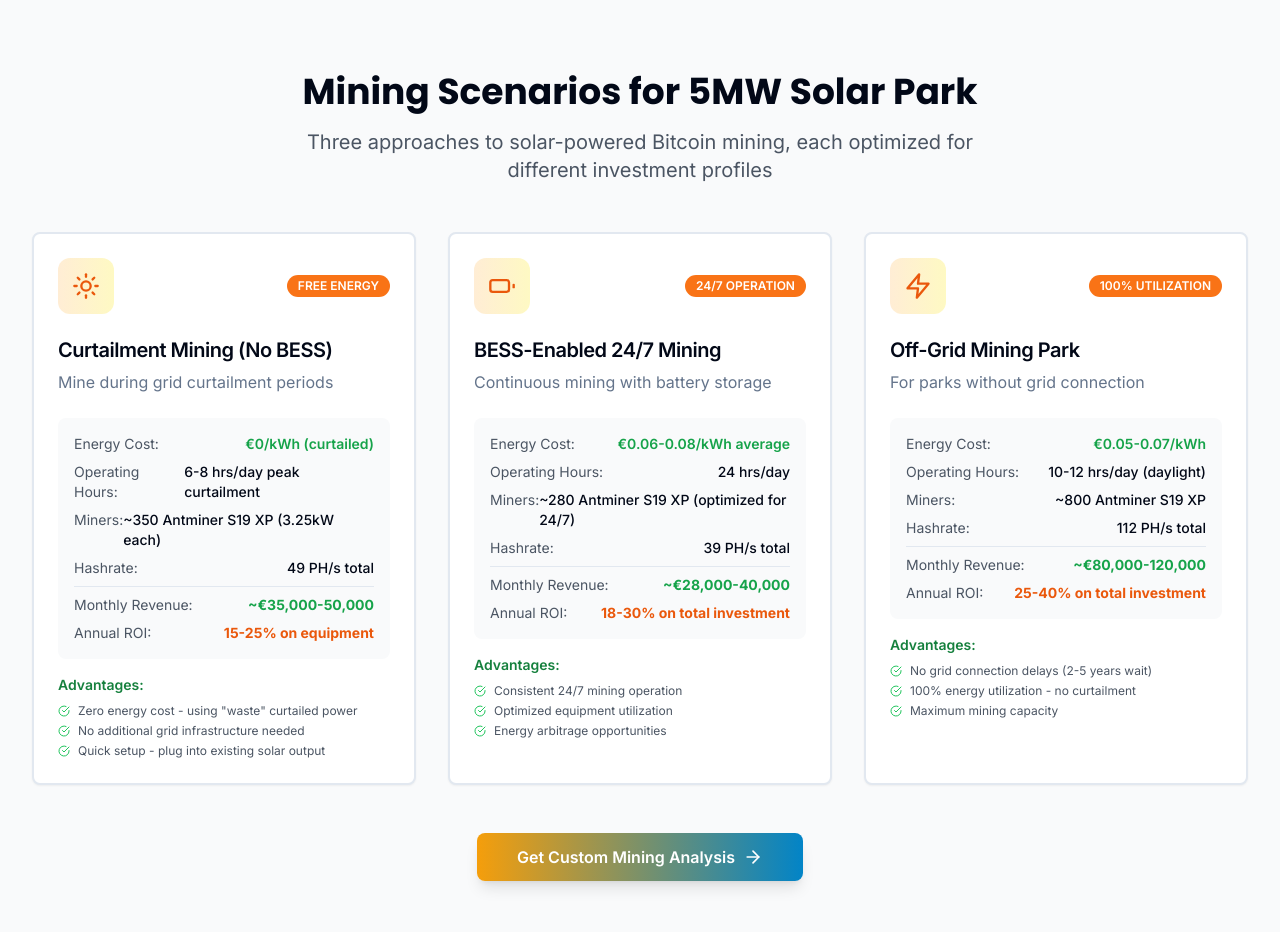
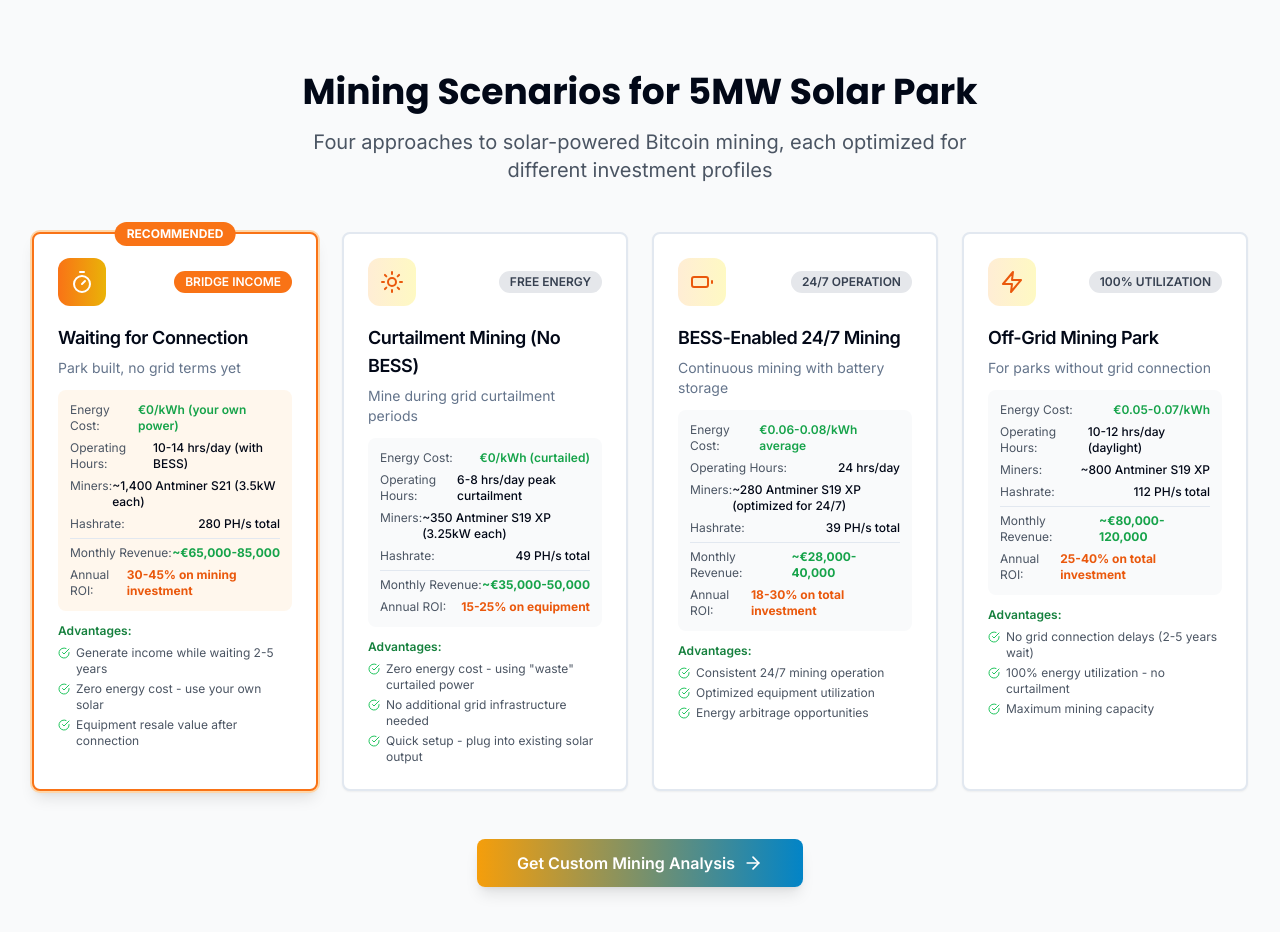
Before and after one commit to alexandersign/solarfarms-cy, a Next.js app: page /crypto/solar-mining in a window 1280 px wide. Shown: the part 4820-5752 px from the top of the page. Built offline with nearby package versions, Linux system fonts and the light colour scheme; no server answers.

Commit message:
Add 'Waiting for Connection' as fourth mining scenario with featured styling

```diff
--- a/app/(marketing)/crypto/solar-mining/page.tsx
+++ b/app/(marketing)/crypto/solar-mining/page.tsx
@@ -74,10 +74,38 @@
 
 const miningScenarios = [
   {
+    title: 'Waiting for Connection',
+    subtitle: 'Park built, no grid terms yet',
+    icon: Timer,
+    highlight: 'BRIDGE INCOME',
+    featured: true,
+    economics: {
+      energyCost: '€0/kWh (your own power)',
+      operatingHours: '10-14 hrs/day (with BESS)',
+      annualEnergy: '~8,000 MWh (full output)',
+      miners: '~1,400 Antminer S21 (3.5kW each)',
+      hashrate: '280 PH/s total',
+      monthlyRevenue: '~€65,000-85,000',
+      annualROI: '30-45% on mining investment'
+    },
+    pros: [
+      'Generate income while waiting 2-5 years',
+      'Zero energy cost - use your own solar',
+      'Equipment resale value after connection',
+      'Cover O&M costs during idle period'
+    ],
+    cons: [
+      'Mining equipment investment required',
+      'Need containerized mining setup',
+      'Transition to grid when connected'
+    ]
+  },
+  {
     title: 'Curtailment Mining (No BESS)',
     subtitle: 'Mine during grid curtailment periods',
     icon: Sun,
     highlight: 'FREE ENERGY',
+    featured: false,
     economics: {
       energyCost: '€0/kWh (curtailed)',
       operatingHours: '6-8 hrs/day peak curtailment',
@@ -104,6 +132,7 @@
     subtitle: 'Continuous mining with battery storage',
     icon: Battery,
     highlight: '24/7 OPERATION',
+    featured: false,
     economics: {
       energyCost: '€0.06-0.08/kWh average',
       operatingHours: '24 hrs/day',
@@ -130,6 +159,7 @@
     subtitle: 'For parks without grid connection',
     icon: Zap,
     highlight: '100% UTILIZATION',
+    featured: false,
     economics: {
       energyCost: '€0.05-0.07/kWh',
       operatingHours: '10-12 hrs/day (daylight)',
@@ -726,26 +756,44 @@
               Mining Scenarios for 5MW Solar Park
             </h2>
             <p className="text-xl text-gray-600 max-w-2xl mx-auto">
-              Three approaches to solar-powered Bitcoin mining, each optimized for different investment profiles
+              Four approaches to solar-powered Bitcoin mining, each optimized for different investment profiles
             </p>
           </div>
 
-          <div className="grid lg:grid-cols-3 gap-8">
+          <div className="grid md:grid-cols-2 xl:grid-cols-4 gap-6">
             {miningScenarios.map((scenario) => (
-              <Card key={scenario.title} className="hover:shadow-xl transition-all duration-300 border-2">
-                <CardHeader>
-                  <div className="flex items-center justify-between mb-4">
-                    <div className="w-14 h-14 bg-gradient-to-r from-orange-100 to-yellow-100 rounded-xl flex items-center justify-center">
-                      <scenario.icon className="w-7 h-7 text-orange-600" />
+              <Card
+                key={scenario.title}
+                className={`hover:shadow-xl transition-all duration-300 ${
+                  scenario.featured
+                    ? 'border-2 border-orange-500 ring-2 ring-orange-200 shadow-lg relative'
+                    : 'border-2'
+                }`}
+              >
+                {scenario.featured && (
+                  <div className="absolute -top-3 left-1/2 -translate-x-1/2 bg-orange-500 text-white text-xs font-bold px-3 py-1 rounded-full">
+                    RECOMMENDED
+                  </div>
+                )}
+                <CardHeader className="pb-3">
+                  <div className="flex items-center justify-between mb-3">
+                    <div className={`w-12 h-12 rounded-xl flex items-center justify-center ${
+                      scenario.featured
+                        ? 'bg-gradient-to-r from-orange-500 to-yellow-500'
+                        : 'bg-gradient-to-r from-orange-100 to-yellow-100'
+                    }`}>
+                      <scenario.icon className={`w-6 h-6 ${scenario.featured ? 'text-white' : 'text-orange-600'}`} />
                     </div>
-                    <Badge className="bg-orange-500 text-white">{scenario.highlight}</Badge>
+                    <Badge className={scenario.featured ? 'bg-orange-500 text-white' : 'bg-gray-200 text-gray-700'}>
+                      {scenario.highlight}
+                    </Badge>
                   </div>
-                  <CardTitle className="text-xl">{scenario.title}</CardTitle>
-                  <CardDescription className="text-base">{scenario.subtitle}</CardDescription>
+                  <CardTitle className="text-lg">{scenario.title}</CardTitle>
+                  <CardDescription className="text-sm">{scenario.subtitle}</CardDescription>
                 </CardHeader>
-                <CardContent className="space-y-4">
+                <CardContent className="space-y-3">
                   {/* Economics */}
-                  <div className="bg-gray-50 rounded-lg p-4 space-y-2 text-sm">
+                  <div className={`rounded-lg p-3 space-y-1.5 text-xs ${scenario.featured ? 'bg-orange-50' : 'bg-gray-50'}`}>
                     <div className="flex justify-between">
                       <span className="text-gray-600">Energy Cost:</span>
                       <span className="font-semibold text-green-600">{scenario.economics.energyCost}</span>
@@ -756,13 +804,13 @@
                     </div>
                     <div className="flex justify-between">
                       <span className="text-gray-600">Miners:</span>
-                      <span className="font-medium">{scenario.economics.miners}</span>
+                      <span className="font-medium text-xs">{scenario.economics.miners}</span>
                     </div>
                     <div className="flex justify-between">
                       <span className="text-gray-600">Hashrate:</span>
                       <span className="font-medium">{scenario.economics.hashrate}</span>
                     </div>
-                    <div className="flex justify-between border-t pt-2">
+                    <div className="flex justify-between border-t pt-1.5">
                       <span className="text-gray-600">Monthly Revenue:</span>
                       <span className="font-bold text-green-600">{scenario.economics.monthlyRevenue}</span>
                     </div>
@@ -774,10 +822,10 @@
 
                   {/* Pros */}
                   <div>
-                    <h4 className="font-semibold text-green-700 mb-2 text-sm">Advantages:</h4>
+                    <h4 className="font-semibold text-green-700 mb-1.5 text-xs">Advantages:</h4>
                     <div className="space-y-1">
                       {scenario.pros.slice(0, 3).map((pro) => (
-                        <div key={pro} className="flex items-start gap-2 text-xs">
+                        <div key={pro} className="flex items-start gap-1.5 text-xs">
                           <CheckCircle className="w-3 h-3 text-green-500 flex-shrink-0 mt-0.5" />
                           <span className="text-gray-600">{pro}</span>
                         </div>
```
